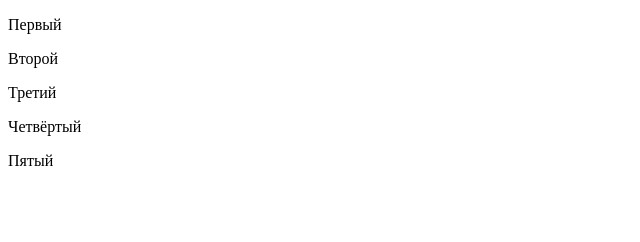
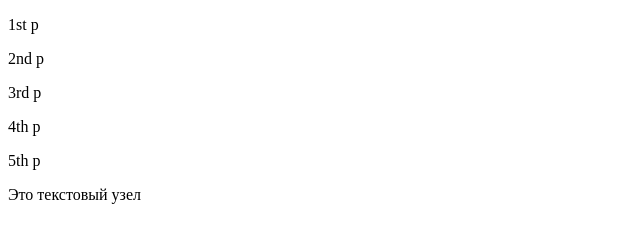
Before and after one commit to evalish/basisJS, a website: page index.html in a window 1280 px wide. Shown: the whole page, without its empty margins (0-640 px from the left). Drawn offline with Linux system fonts and the light colour scheme.

Commit message:
Урок 17. Создание элементов динамически.

```diff
--- a/common.js
+++ b/common.js
@@ -1,27 +1,20 @@
 (function() {
- var elems = document.getElementsByTagName("p"),
-     classElems = document.getElementsByClassName("paragraph"),
-     idElem = document.getElementById("four");
-     elemSelector = document.querySelector("p");
-     elemsSelector = document.querySelectorAll("p");
-     elemsInDiv = document.querySelectorAll("div p");
-  // console.log( elemsInDiv );
-  //console.log( elemsSelector ) ;
- //console.log( elemsSelector );
- //console.log( idElem );
- //console.log( classElems );
 
- //console.log( elems );
+var doc = document,
+    elem = doc.createElement("p"), //создать узел элемента
+    content = doc.createTextNode("Это текстовый узел"), //создать текстовый узел
+    wrappedP = doc.getElementById("wrapped");
+//elem.innerHTML = '<strong>Это динамически созданный элемент</strong>';
+//elem.appendChild(content);
+ //elem.setAttribute("id", "mrCook");
+//elem.id = "mrCook";
+//wrappedP.parentNode.removeChild(elem);
+//wrappedP.parentNode.removeChild(wrappedP);
+elem.appendChild(content);
 
- for (var i = 0, len = elems.length; i < len; i++ ) {
- //console.log( elems[i].tagName );
- //console.log( elems[i].parentNode );
- //console.log( elems[i].previousSibling );
- //console.log( elems[i].previousSibling.previousSibling);
- //console.log( elems[i].previousSibling.nodeName);
-//console.log( elems[i].nodeType );
+console.log( elem );
 
- }
-
+wrappedP.parentNode.appendChild(elem);
+//wrappedP.parentNode.insertBefore(elem, wrappedP);
+//wrappedP.parentNode.replaceChild(elem, wrappedP);
 })();
-console.log( document.querySelector("div").children );
--- a/index.html
+++ b/index.html
@@ -4,12 +4,13 @@
 		<meta charset="utf-8">
 	</head>
 	<body>
-	<p>Первый</p>
-	<p  class="paragraph">Второй</p>
-	<p  class="paragraph">Третий</p>
+	<p>1st p</p>
+	<p>2nd p</p>
+	<p>3rd p</p>
+	<p>4th p</p>
 	<div>
-		<p id="four">Четвёртый</p>
-		<p>Пятый</p>
+		<p id="wrapped">5th p</p>
+
 	</div>
 		<script src="common.js"></script>
 	</body>
```
